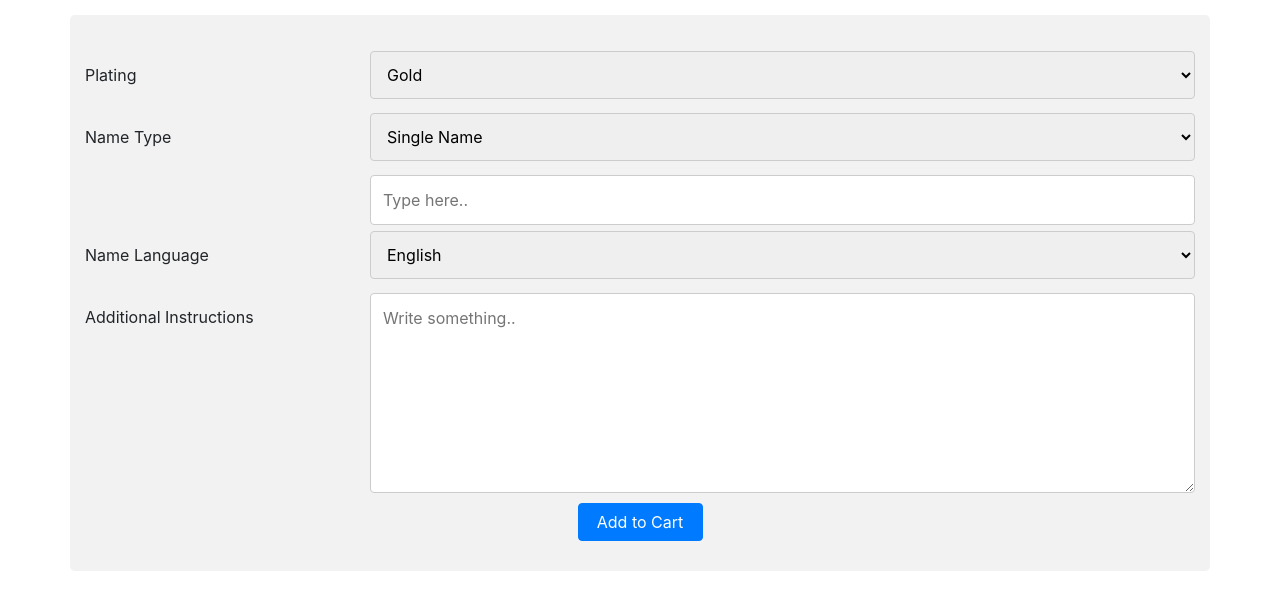
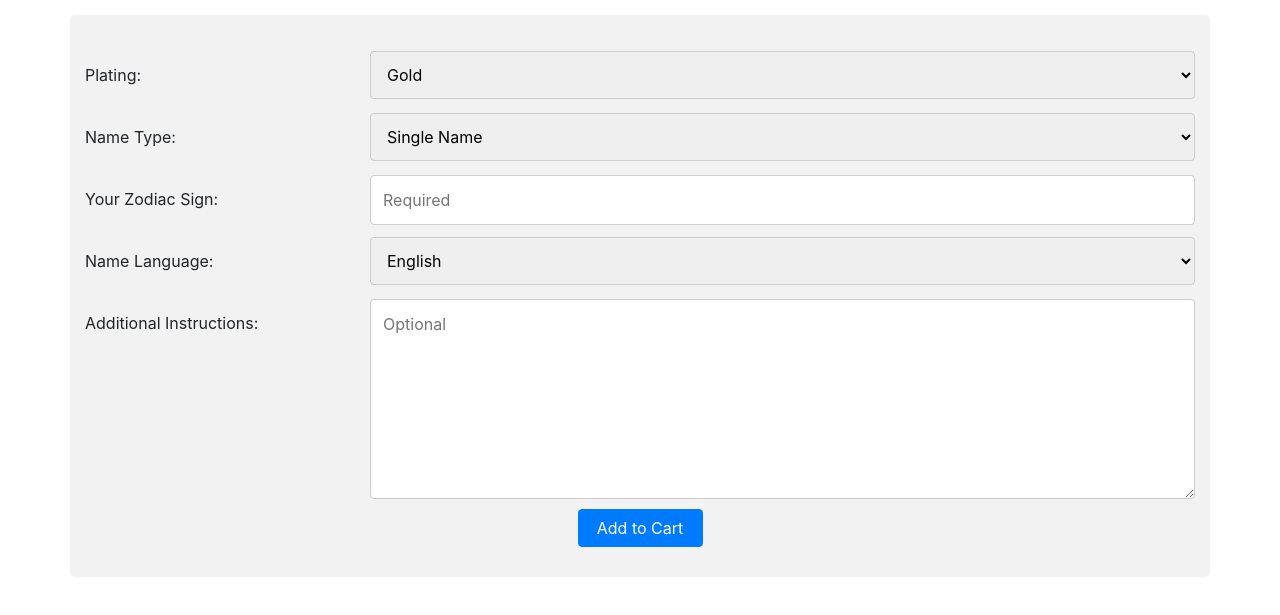
Before and after one commit to hashirtihami/jc, a plain HTML site: page form.html in a window 1280 px wide. Shown: the part 61-676 px from the top of the page. Drawn offline with nearby package versions, Linux system fonts and the light colour scheme; no server answers.

Commit message:
check line 72 of form.js

```diff
--- a/assets/js/form.js
+++ b/assets/js/form.js
@@ -69,7 +69,7 @@ $("#mainForm").on("submit",function(e){
 });
 
 
-if(productType==zodiac)
-document.getElementById("nameorzodiac").innerHTML= "Name On product"
+if(productTypee="zodiac")
+document.getElementById("nameorzodiac").innerHTML= "Your Zodiac Sign:"
 else
-document.getElementById("nameorzodiac").innerHTML= "Zodiac Sign"
+document.getElementById("nameorzodiac").innerHTML= "Name on Product:"
--- a/form.html
+++ b/form.html
@@ -31,7 +31,7 @@
 	  <form action="cart.html" id="mainForm">
 	  	<div class="row">
 	      <div class="col-25">
-	        <label for="plating">Plating</label>
+	        <label for="plating">Plating:</label>
 	      </div>
 	      <div class="col-75">
 	        <select id="plating" name="plating">
@@ -66,7 +66,7 @@
 -->
 	    <div class="row">
 	      <div class="col-25">
-	        <label for="ntype">Name Type</label>
+	        <label for="ntype">Name Type:</label>
 	      </div>
 	      <div class="col-75">
 	        <select id="ntype" name="ntype">
@@ -82,13 +82,13 @@
 	        <label for="nameonp" id="nameorzodiac"></label>
 	      </div>
 	      <div class="col-75">
-	        <input type="text" id="nameonp" name="nameonp" placeholder ="Type here.." required>
+	        <input type="text" id="nameonp" name="nameonp" placeholder ="Required" required>
 	      </div>
 	    </div>
 
 	     <div class="row">
 	          <div class="col-25">
-	            <label for="namelang">Name Language</label>
+	            <label for="namelang">Name Language:</label>
 	          </div>
 	          <div class="col-75">
 	            <select id="namelang" name="namelang">
@@ -101,10 +101,10 @@
 
 	    <div class="row">
 	      <div class="col-25">
-	        <label for="ins">Additional Instructions</label>
+	        <label for="ins">Additional Instructions:</label>
 	      </div>
 	      <div class="col-75">
-	        <textarea id="ins" name="ins" placeholder="Write something.." style="height:200px"></textarea>
+	        <textarea id="ins" name="ins" placeholder="Optional" style="height:200px"></textarea>
 	      </div>
 	    </div>
 	    <div class="row btndiv">
```
